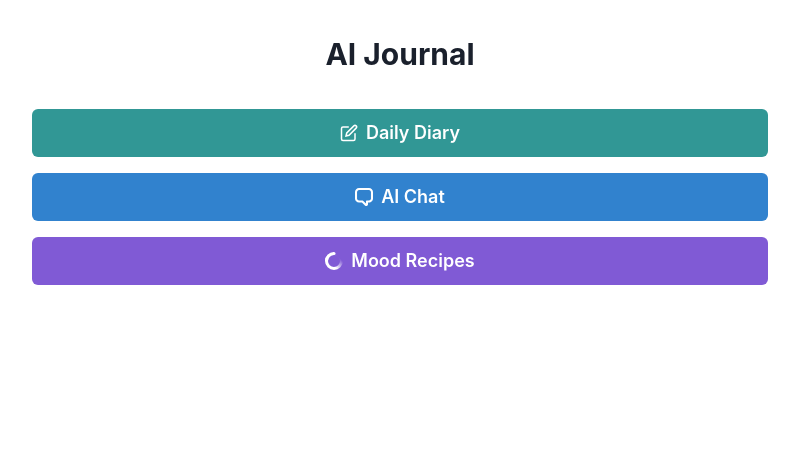
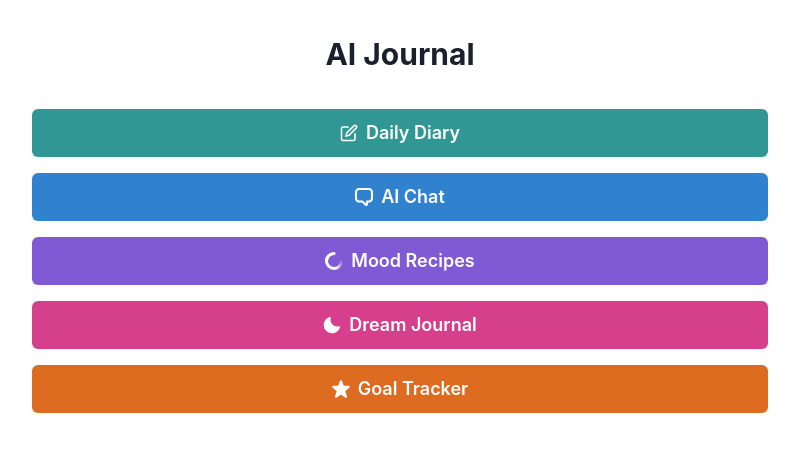
Before and after one commit to fraguseo/ai-journal, a React (Create React App) app: page / in a window 1280 px wide. Shown: the top 452 px of the page, without its empty margins (240-1039 px from the left). Built offline with nearby package versions, Linux system fonts and the light colour scheme.

Commit message:
Add Dream Journal and Goal Tracker navigation

```diff
--- a/src/App.js
+++ b/src/App.js
@@ -1,15 +1,11 @@
 import React, { useState, useEffect } from 'react';
 import { ChakraProvider } from '@chakra-ui/react';
-import Home from './components/Home';
-import Journal from './components/Journal';
+import MainMenu from './components/MainMenu';
 import Diary from './components/Diary';
+import AIChat from './components/AIChat';
 import MoodRecipes from './components/MoodRecipes';
 import Dream from './components/Dream';
 import GoalTracker from './components/GoalTracker';
-import MainMenu from './components/MainMenu';
-import AIChat from './components/AIChat';
-
-// Dream Catcher feature added
 
 function App() {
   const [currentView, setCurrentView] = useState('main');
@@ -23,12 +19,18 @@ function App() {
         return <AIChat onBack={() => setCurrentView('main')} />;
       case 'recipes':
         return <MoodRecipes onBack={() => setCurrentView('main')} />;
+      case 'dream':
+        return <Dream onBack={() => setCurrentView('main')} />;
+      case 'goals':
+        return <GoalTracker onBack={() => setCurrentView('main')} />;
       default:
         return (
           <MainMenu
             onDiaryClick={() => setCurrentView('diary')}
             onChatClick={() => setCurrentView('chat')}
             onRecipesClick={() => setCurrentView('recipes')}
+            onDreamClick={() => setCurrentView('dream')}
+            onGoalsClick={() => setCurrentView('goals')}
           />
         );
     }
@@ -38,7 +40,7 @@ function App() {
     const keepAlive = setInterval(() => {
       fetch('https://ai-journal-backend-01bx.onrender.com/health')
         .catch(console.error);
-    }, 840000); // 14 minutes
+    }, 840000);
 
     return () => clearInterval(keepAlive);
   }, []);
--- a/src/components/MainMenu.jsx
+++ b/src/components/MainMenu.jsx
@@ -9,10 +9,12 @@ import {
 import {
   EditIcon,
   ChatIcon,
-  SpinnerIcon
+  SpinnerIcon,
+  MoonIcon,
+  StarIcon
 } from '@chakra-ui/icons';
 
-function MainMenu({ onDiaryClick, onChatClick, onRecipesClick }) {
+function MainMenu({ onDiaryClick, onChatClick, onRecipesClick, onDreamClick, onGoalsClick }) {
   return (
     <Container maxW="container.md" py={8}>
       <VStack spacing={8}>
@@ -50,6 +52,26 @@ function MainMenu({ onDiaryClick, onChatClick, onRecipesClick }) {
           >
             Mood Recipes
           </Button>
+
+          <Button
+            leftIcon={<MoonIcon />}
+            onClick={onDreamClick}
+            size="lg"
+            w="100%"
+            colorScheme="pink"
+          >
+            Dream Journal
+          </Button>
+
+          <Button
+            leftIcon={<StarIcon />}
+            onClick={onGoalsClick}
+            size="lg"
+            w="100%"
+            colorScheme="orange"
+          >
+            Goal Tracker
+          </Button>
         </VStack>
       </VStack>
     </Container>
```
